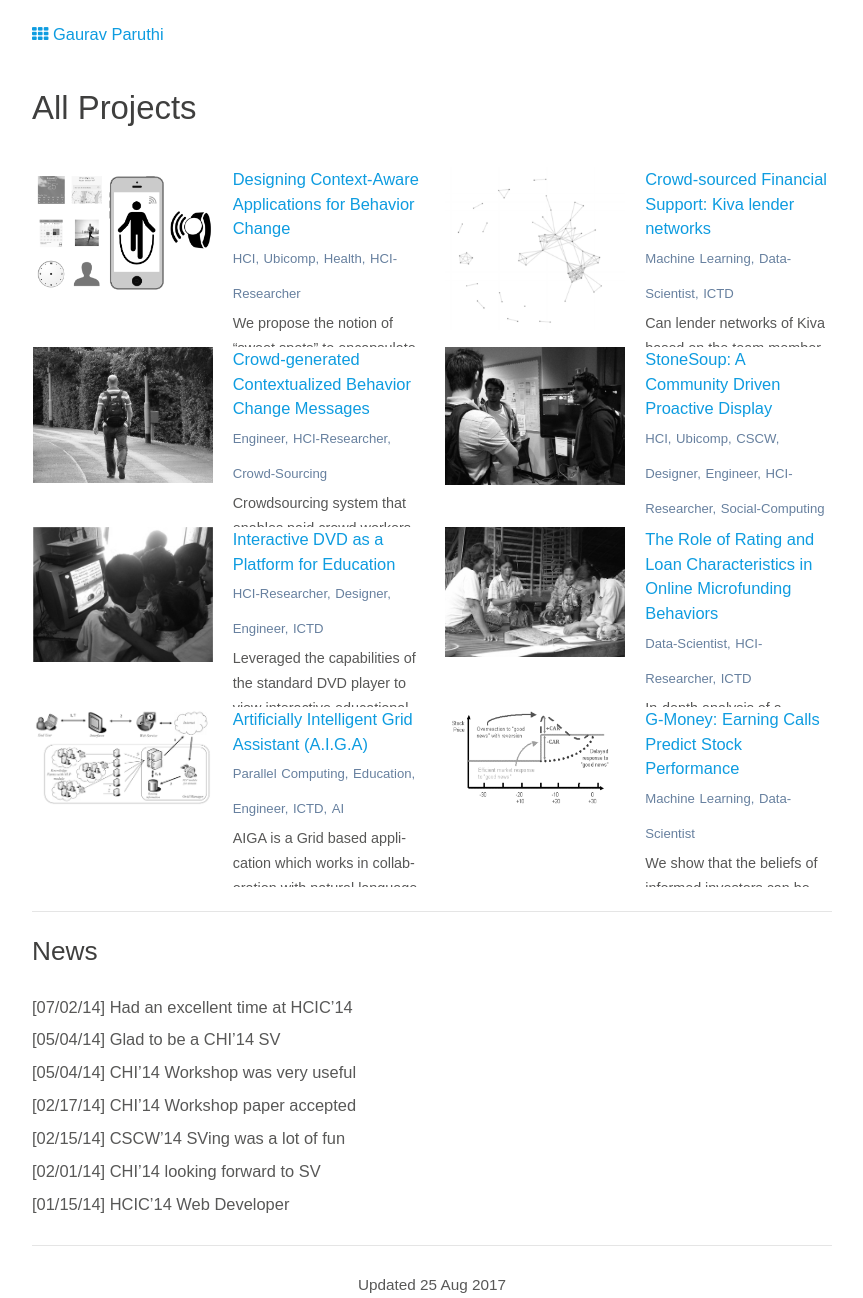
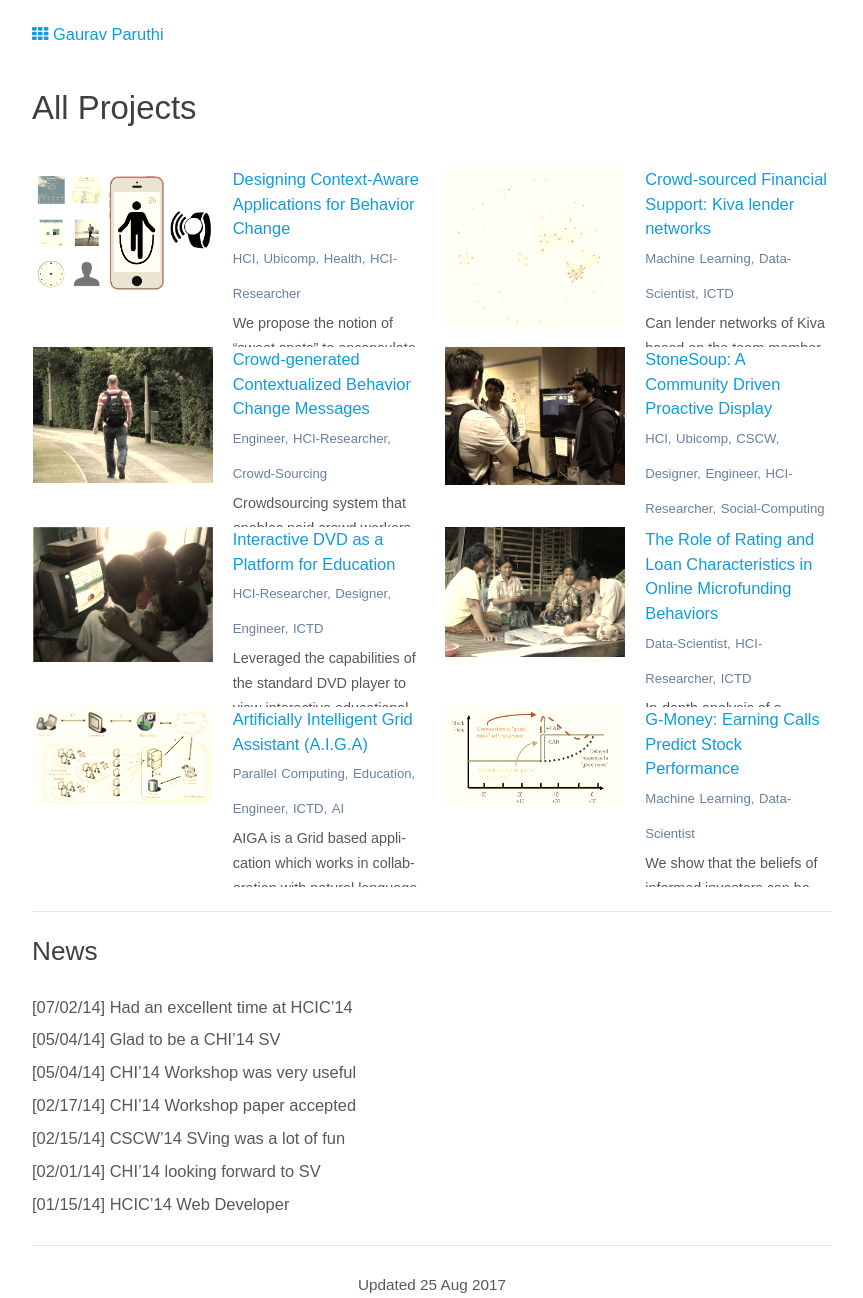
Before and after one commit to gparuthi/gparuthi.github.io, a Jekyll site: the page built from projects.md, in a window 1280 px wide. Shown: the whole page, without its empty margins (208-1071 px from the left). Built offline with Jekyll 4.4.1, drawn with Linux system fonts in a browser that asks for light colours; nearby versions of some CDN libraries.

Commit message:
image filter

```diff
--- a/css/mine.css
+++ b/css/mine.css
@@ -273,8 +273,8 @@ ul.projects li {
 
 ul.projects li img {
   float: left;
-    -webkit-filter: grayscale(100%); /* Safari 6.0 - 9.0 */
-    filter: grayscale(100%);
+    -webkit-filter: sepia(60%); /* Safari 6.0 - 9.0 */
+    filter: sepia(60%);
 }
 
 
```
